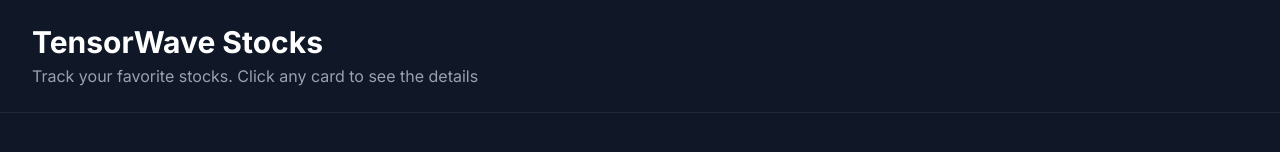
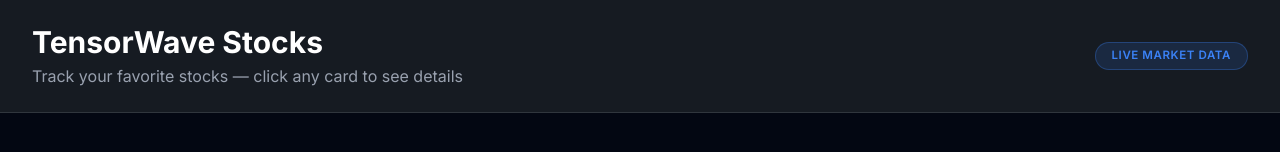
Before and after one commit to jayfelix27/tensorwave-stocks, a Next.js app: page / in a window 1280 px wide. Shown: the top 152 px of the page. Built offline with nearby package versions, Linux system fonts and the light colour scheme.

Commit message:
add finishing touches like adding a  background to the webpage header, as well as updating the README file

```diff
--- a/app/page.js
+++ b/app/page.js
@@ -3,19 +3,24 @@
 
 export default function Home(){
   return (
-    <main className="min-h-screen bg-gray-900">
+    <main className="min-h-screen" style={{backgroundColor: '#030712'}}>
 
       {/* Header */}
-      <div className="bgpgray-900 border-b border-gray-800 px-8 py-6">
-        <div className = "max-w-7xl mx-auto">
-          <h1 className = "text-3xl font-bold text-white">
-            TensorWave Stocks
-          </h1>
-          <p className = "text-gray-400 mt-1">
-            Track your favorite stocks. Click any card to see the details
-          </p>
-        </div>
+      <div style={{backgroundColor: '#161b22', borderBottom: '1px solid #30363d', padding: '24px 32px'}}>
+  <div style={{maxWidth: '1280px', margin: '0 auto', display: 'flex', alignItems: 'center', justifyContent: 'space-between'}}>
+    <div>
+      <div style={{display: 'flex', alignItems: 'center', gap: '10px'}}>
+        <h1 className="text-3xl font-bold text-white">TensorWave Stocks</h1>
       </div>
+      <p className="text-gray-400 mt-1">
+        Track your favorite stocks — click any card to see details
+      </p>
+      </div>
+      <div style={{backgroundColor: 'rgba(59,130,246,0.15)', color: '#3b82f6', border: '1px solid rgba(59,130,246,0.3)', padding: '4px 16px', borderRadius: '20px', fontSize: '0.72rem', fontWeight: '600', letterSpacing: '0.05em'}}>
+      LIVE MARKET DATA
+      </div>
+    </div>
+  </div>
 
       { /* Stocks Card Grid */}
       <div className = "max-w-7xl mx-auto px-8 py-10">
```
Also changed, not shown: 1 other file (tests, documents, lock files or other folders).
